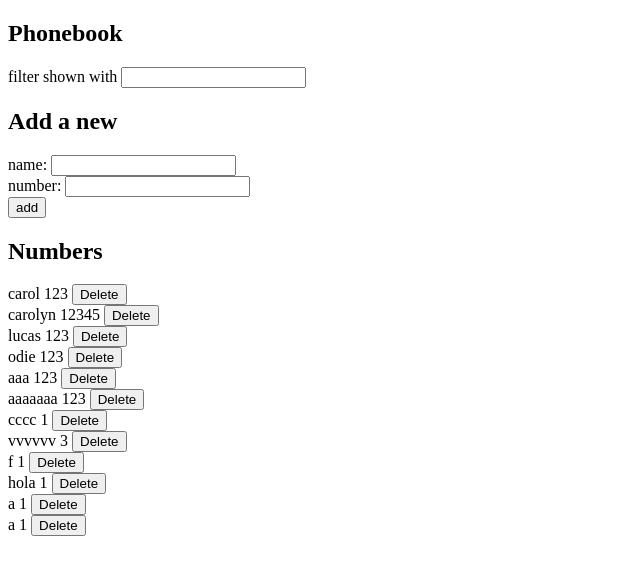
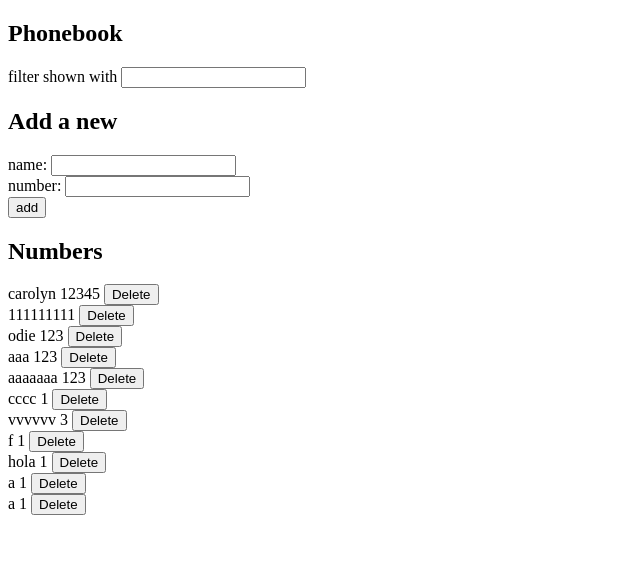
Before and after one commit to sadhu89/fullstackopen, a React (Create React App) app in the folder part2/phonebook/: page / in a window 1280 px wide. Shown: the top 574 px of the page, without its empty margins (0-640 px from the left). Built offline with nearby package versions, Linux system fonts and the light colour scheme; data requests are answered from the project's data file.

Commit message:
Update person

```diff
--- a/part2/phonebook/db.json
+++ b/part2/phonebook/db.json
@@ -1,18 +1,12 @@
 {
   "persons": [
-    {
-      "name": "carol",
-      "number": "123",
-      "id": 6
-    },
     {
       "name": "carolyn",
       "number": "12345",
       "id": 7
     },
     {
-      "name": "lucas",
-      "number": "123",
+      "number": "111111111",
       "id": 8
     },
     {
--- a/part2/phonebook/src/App.js
+++ b/part2/phonebook/src/App.js
@@ -20,14 +20,24 @@ const App = () => {
 
   const [filteredPersons, setFilteredPersons] = useState([])
 
-  const [newPerson, setNewPerson] = useState({name: '', number: ''})
+  const [newPerson, setNewPerson] = useState({id: '', name: '', number: ''})
 
   const addPerson = (event) => {
     event.preventDefault()
-    if(persons.map(p => p.name).indexOf(newPerson.name) >= 0) {
-      return alert(`${newPerson.name} is already added to phonebook`)
-    }
-    personService
+    const personIndex = persons.map(p => p.name).indexOf(newPerson.name)
+    if( personIndex >= 0) {
+      if(window.confirm(`${newPerson.name} is already added to phonebook, replace the old number with the new one?`)){
+        personService
+          .update(persons[personIndex].id, newPerson.number)
+          .then(_ => {
+            const newPersons = persons.filter(p => p.id !== persons[personIndex].id).concat(newPerson)
+            setPersons(newPersons)
+            setFilteredPersons(newPersons)
+            setNewPerson({name: '', number: ''})
+          })
+      }
+    } else {
+      personService
       .create(newPerson)
       .then(response => {
       let newPersons = persons.concat({id: response.id, name: newPerson.name, number: newPerson.number})
@@ -35,6 +45,7 @@ const App = () => {
       setFilteredPersons(newPersons)
       setNewPerson({name: '', number: ''})
     })
+    }
   }
 
   const handleInputChange = (personFieldName) => {
--- a/part2/phonebook/src/services/Persons.js
+++ b/part2/phonebook/src/services/Persons.js
@@ -18,4 +18,10 @@ const remove = (id) => (
     .delete(`${baseUrl}/${id}`)
 )
 
-export default { getAll, create, remove}
+const update = (id, newNumber) => (
+  axios
+    .put(`${baseUrl}/${id}`, {number: newNumber})
+
+)
+
+export default { getAll, create, remove, update }
```
